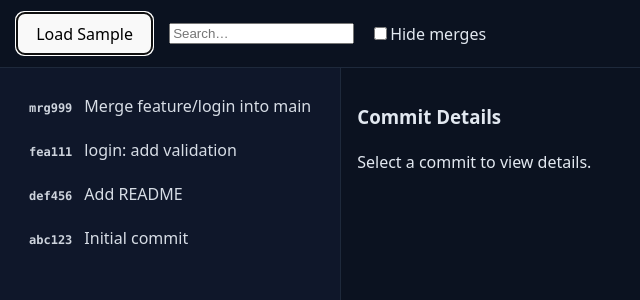
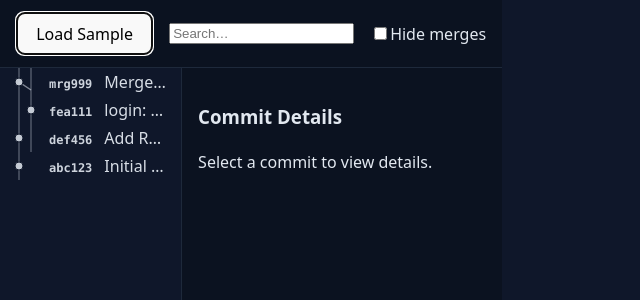
Before and after one commit to SaundersEddie/git-visual, a React (Vite) app: page / in a window 1280 px wide. Both pictures are taken after a click on the button "Load Sample". Shown: the top 300 px of the page, without its empty margins (0-640 px from the left). Built offline with nearby package versions, Linux system fonts and the light colour scheme.

Commit message:
Added visualization and associated tests

```diff
--- a/package.json
+++ b/package.json
@@ -11,8 +11,10 @@
     "test:watch": "vitest --watch"
   },
   "dependencies": {
+    "@tanstack/react-virtual": "^3.13.18",
     "react": "^19.2.0",
-    "react-dom": "^19.2.0"
+    "react-dom": "^19.2.0",
+    "react-virtualized-auto-sizer": "^2.0.2"
   },
   "devDependencies": {
     "@eslint/js": "^9.39.1",
--- a/src/app/App.tsx
+++ b/src/app/App.tsx
@@ -6,11 +6,11 @@ import DetailsPanel from '../components/DetailsPanel/DetailsPanel';
 import sample from '../data/sample-history.json';
 import type { Commit } from '../core/types';
 import { filterCommits } from '../core/filters/filterCommits';
+import { computeLaneLayout } from '../core/layout/lanes';
 
 export default function App() {
   const [commits, setCommits] = useState<Commit[]>([]);
   const [selectedSha, setSelectedSha] = useState<string | null>(null);
-
   const [query, setQuery] = useState('');
   const [hideMerges, setHideMerges] = useState(false);
 
@@ -25,6 +25,17 @@ export default function App() {
     () => filterCommits(commits, { query, hideMerges }),
     [commits, query, hideMerges],
   );
+
+  const laneLayout = useMemo(
+    () => computeLaneLayout(visibleCommits),
+    [visibleCommits],
+  );
+
+  const laneBySha = useMemo(() => {
+    const map = new Map<string, (typeof laneLayout.rows)[number]>();
+    for (const r of laneLayout.rows) map.set(r.sha, r);
+    return map;
+  }, [laneLayout.rows]);
 
   const selectedCommit = selectedSha
     ? (visibleCommits.find((c) => c.sha === selectedSha) ?? null)
@@ -43,9 +54,12 @@ export default function App() {
       <div className={styles.main}>
         <div className={styles.listArea}>
           <CommitList
+            disableVirtualization={import.meta.env.MODE === 'test'}
             commits={visibleCommits}
             selectedSha={selectedSha}
             onSelectSha={setSelectedSha}
+            laneCount={laneLayout.laneCount}
+            laneBySha={laneBySha}
           />
         </div>
         <div className={styles.detailsArea}>
--- a/src/components/CommitList/CommitList.module.css
+++ b/src/components/CommitList/CommitList.module.css
@@ -1,7 +1,7 @@
 .container {
   height: 100%;
   overflow: auto;
-  padding: 16px;
+  padding: 0;
 }
 
 .list {
@@ -12,11 +12,12 @@
 
 .row {
   width: 100%;
+  height: 100%;
   text-align: left;
   display: flex;
   gap: 12px;
-  align-items: baseline;
-  padding: 10px 12px;
+  align-items: center;
+  padding: 0 12px; /* keep it tight since row height is fixed */
   border: 1px solid transparent;
   border-radius: 8px;
   background: transparent;
@@ -44,3 +45,31 @@
 .msg {
   opacity: 0.95;
 }
+
+.graph {
+  flex: 0 0 auto;
+  opacity: 0.9;
+}
+
+.summary {
+  display: flex;
+  gap: 12px;
+  align-items: baseline;
+  min-width: 0;
+}
+
+.msg {
+  opacity: 0.95;
+  overflow: hidden;
+  text-overflow: ellipsis;
+  white-space: nowrap;
+}
+
+.graph line {
+  stroke-width: 1.5;
+}
+
+.graph circle {
+  stroke: #0f172a;
+  stroke-width: 1;
+}
--- a/src/components/CommitList/CommitList.tsx
+++ b/src/components/CommitList/CommitList.tsx
@@ -1,17 +1,108 @@
+import { useMemo, useRef } from 'react';
 import styles from './CommitList.module.css';
 import type { Commit } from '../../core/types';
+import type { LayoutRow } from '../../core/layout/lanes';
+import { useVirtualizer } from '@tanstack/react-virtual';
 
 type Props = {
   commits: Commit[];
   selectedSha: string | null;
   onSelectSha: (sha: string) => void;
+  laneCount: number;
+  laneBySha: Map<string, LayoutRow>;
+  disableVirtualization?: boolean;
 };
+
+const ROW_H = 28;
+const LANE_W = 12;
+const DOT_R = 4;
+
+function LaneGraph({
+  row,
+  laneCount,
+}: {
+  row: LayoutRow | undefined;
+  laneCount: number;
+}) {
+  const width = Math.max(1, laneCount) * LANE_W;
+  const midY = ROW_H / 2;
+
+  if (!row) return <div className={styles.graph} style={{ width }} />;
+
+  return (
+    <svg
+      className={styles.graph}
+      width={width}
+      height={ROW_H}
+      aria-hidden='true'
+    >
+      {row.activeLanes.map((active, lane) => {
+        if (!active) return null;
+        const x = lane * LANE_W + LANE_W / 2;
+        return (
+          <line
+            key={lane}
+            x1={x}
+            y1={0}
+            x2={x}
+            y2={ROW_H}
+            stroke='currentColor'
+            opacity='0.35'
+          />
+        );
+      })}
+
+      {row.merges.map((m) => {
+        const x1 = m.fromLane * LANE_W + LANE_W / 2;
+        const x2 = m.toLane * LANE_W + LANE_W / 2;
+        const y1 = midY;
+        const y2 = midY + 8;
+        return (
+          <line
+            key={`${m.parentSha}-${m.toLane}`}
+            x1={x1}
+            y1={y1}
+            x2={x2}
+            y2={y2}
+            stroke='currentColor'
+            opacity='0.6'
+          />
+        );
+      })}
+
+      <circle
+        cx={row.laneIndex * LANE_W + LANE_W / 2}
+        cy={midY}
+        r={DOT_R}
+        fill='currentColor'
+        opacity='0.95'
+      />
+    </svg>
+  );
+}
 
 export default function CommitList({
   commits,
   selectedSha,
   onSelectSha,
+  laneCount,
+  laneBySha,
+  disableVirtualization,
 }: Props) {
+  const parentRef = useRef<HTMLDivElement | null>(null);
+
+  const rowVirtualizer = useVirtualizer({
+    count: commits.length,
+    getScrollElement: () => parentRef.current,
+    estimateSize: () => ROW_H,
+    overscan: 8,
+  });
+
+  const items = rowVirtualizer.getVirtualItems();
+  const totalSize = rowVirtualizer.getTotalSize();
+
+  const byIndex = useMemo(() => commits, [commits]);
+
   if (commits.length === 0) {
     return (
       <div className={styles.container} data-testid='commit-list'>
@@ -20,25 +111,68 @@ export default function CommitList({
     );
   }
 
-  return (
-    <div className={styles.container} data-testid='commit-list'>
-      <ul className={styles.list}>
+  if (disableVirtualization) {
+    return (
+      <div className={styles.container} data-testid='commit-list'>
         {commits.map((c) => {
           const isSelected = c.sha === selectedSha;
+          const row = laneBySha.get(c.sha);
+
           return (
-            <li key={c.sha}>
+            <div key={c.sha} style={{ height: ROW_H }}>
               <button
                 type='button'
                 className={`${styles.row} ${isSelected ? styles.selected : ''}`}
                 onClick={() => onSelectSha(c.sha)}
               >
-                <strong className={styles.sha}>{c.sha}</strong>
-                <span className={styles.msg}>{c.message}</span>
+                <LaneGraph row={row} laneCount={laneCount} />
+                <div className={styles.summary}>
+                  <strong className={styles.sha}>{c.sha}</strong>
+                  <span className={styles.msg}>{c.message}</span>
+                </div>
               </button>
-            </li>
+            </div>
           );
         })}
-      </ul>
+      </div>
+    );
+  }
+
+  return (
+    <div className={styles.container} data-testid='commit-list' ref={parentRef}>
+      <div style={{ height: totalSize, position: 'relative' }}>
+        {items.map((v) => {
+          const c = byIndex[v.index];
+          const isSelected = c.sha === selectedSha;
+          const row = laneBySha.get(c.sha);
+
+          return (
+            <div
+              key={c.sha}
+              style={{
+                position: 'absolute',
+                top: 0,
+                left: 0,
+                width: '100%',
+                transform: `translateY(${v.start}px)`,
+                height: ROW_H,
+              }}
+            >
+              <button
+                type='button'
+                className={`${styles.row} ${isSelected ? styles.selected : ''}`}
+                onClick={() => onSelectSha(c.sha)}
+              >
+                <LaneGraph row={row} laneCount={laneCount} />
+                <div className={styles.summary}>
+                  <strong className={styles.sha}>{c.sha}</strong>
+                  <span className={styles.msg}>{c.message}</span>
+                </div>
+              </button>
+            </div>
+          );
+        })}
+      </div>
     </div>
   );
 }
--- /dev/null
+++ b/src/core/layout/lanes.ts
@@ -0,0 +1,81 @@
+import type { Commit } from '../types';
+
+export type MergeConnector = {
+  fromLane: number;
+  toLane: number;
+  parentSha: string;
+};
+
+export type LayoutRow = {
+  sha: string;
+  laneIndex: number;
+  activeLanes: boolean[]; // which lanes are "alive" on this row (for vertical lines)
+  merges: MergeConnector[];
+};
+
+export type LaneLayout = {
+  rows: LayoutRow[];
+  laneCount: number;
+};
+
+export function computeLaneLayout(commitsNewestToOldest: Commit[]): LaneLayout {
+  const lanes: Array<string | null> = [];
+  const rows: LayoutRow[] = [];
+
+  const findLane = (sha: string) => lanes.findIndex((x) => x === sha);
+
+  const allocLane = (sha: string) => {
+    const empty = lanes.findIndex((x) => x === null);
+    if (empty !== -1) {
+      lanes[empty] = sha;
+      return empty;
+    }
+    lanes.push(sha);
+    return lanes.length - 1;
+  };
+
+  const ensureLane = (sha: string) => {
+    const existing = findLane(sha);
+    return existing !== -1 ? existing : allocLane(sha);
+  };
+
+  const dedupeLaneTargets = (keepIndex: number) => {
+    const target = lanes[keepIndex];
+    if (!target) return;
+    for (let i = 0; i < lanes.length; i++) {
+      if (i !== keepIndex && lanes[i] === target) lanes[i] = null;
+    }
+  };
+
+  for (const c of commitsNewestToOldest) {
+    // pick lane for current commit
+    let laneIndex = findLane(c.sha);
+    if (laneIndex === -1) laneIndex = allocLane(c.sha);
+
+    const merges: MergeConnector[] = [];
+
+    // allocate lanes for merge parents first so current-row drawing can target them
+    const parents = c.parents ?? [];
+    for (let i = 1; i < parents.length; i++) {
+      const p = parents[i];
+      const pLane = ensureLane(p);
+      merges.push({ fromLane: laneIndex, toLane: pLane, parentSha: p });
+    }
+
+    // active lanes snapshot for rendering vertical lines on this row
+    const activeLanes = lanes.map((x) => x !== null);
+
+    // advance lanes: first parent continues same lane, or lane ends if root
+    if (parents.length === 0) {
+      lanes[laneIndex] = null;
+    } else {
+      lanes[laneIndex] = parents[0];
+      // if the first-parent target is already represented in another lane, collapse it
+      dedupeLaneTargets(laneIndex);
+    }
+
+    rows.push({ sha: c.sha, laneIndex, activeLanes, merges });
+  }
+
+  return { rows, laneCount: lanes.length };
+}
```
Also changed, not shown: 2 other files (tests, documents, lock files or other folders).
